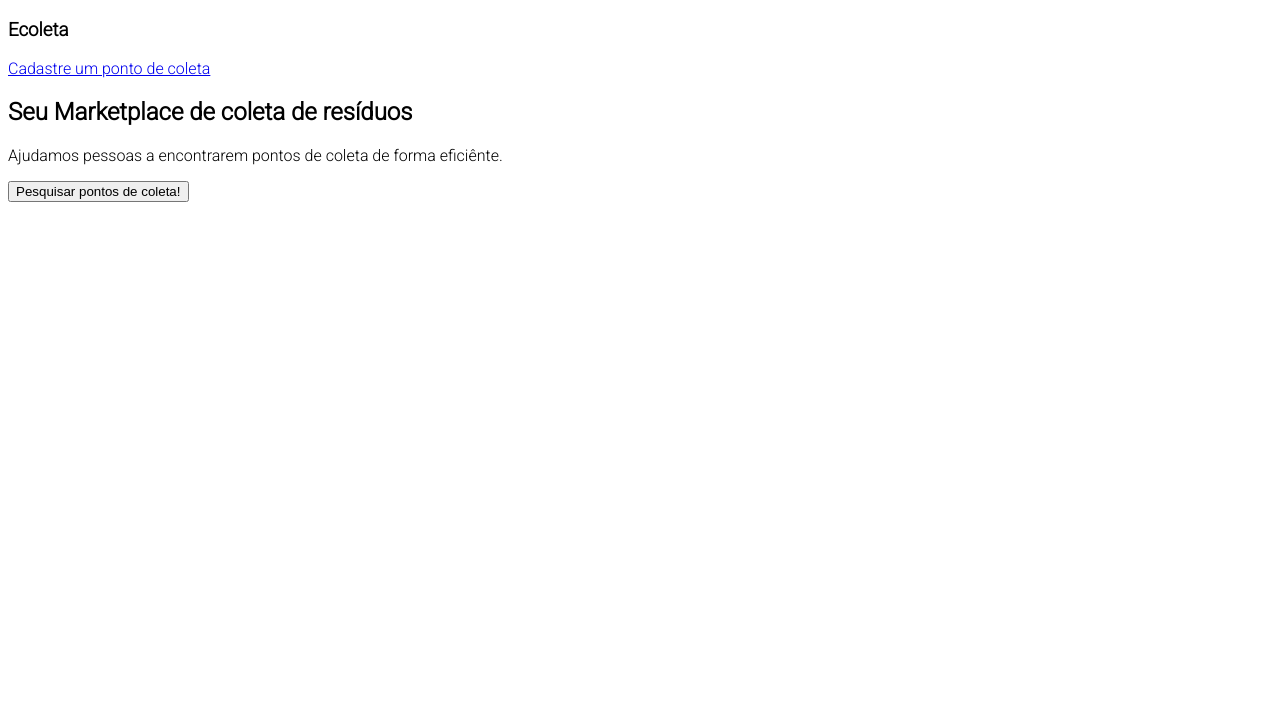
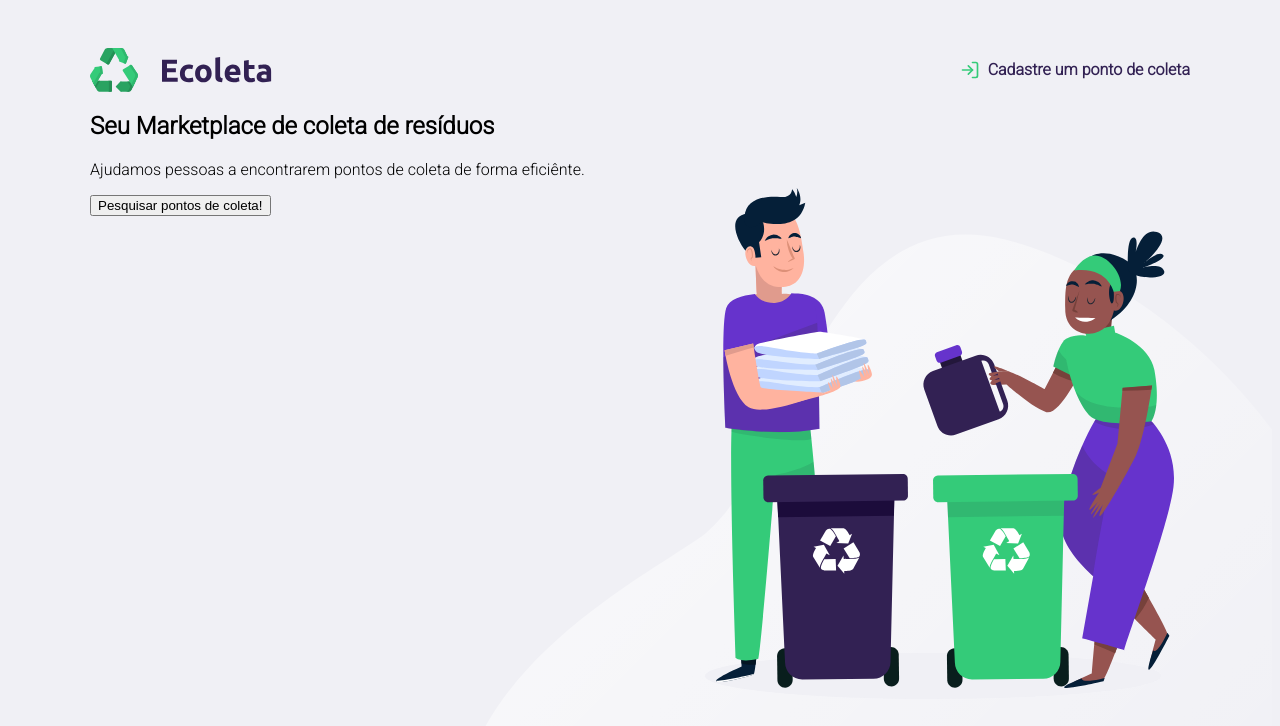
Before and after one commit to PaulaSena/Ecoleta, a plain HTML site: page index.html in a window 1280 px wide. Drawn offline with Linux system fonts and the light colour scheme.

Commit message:
Adição dos icones e alteração index.html e Css

```diff
--- a/index.html
+++ b/index.html
@@ -9,11 +9,25 @@
 
     <link rel="stylesheet" href="styles/main.css">
 <body>
-        <div>
-            <h3>Ecoleta</h3>
-            <a href="http://www.google.com.br" >Cadastre um ponto de coleta</a>
+    <!-- #page-home | criar div com ID
+    * Tag <span> também fica em linha e pode ser utilizada para add img.
+    -->
 
-            <br>
+
+     <div id="page-home">
+
+        <div class="content" >
+
+            <header>
+                <img src="/icones/logo.svg" alt="Logomarca">
+                <a href="http://www.google.com.br" target="blanck">
+                    <span>  </span>
+                    Cadastre um ponto de coleta</a>
+
+
+            </header>
+
+                    <main>
 
                     <h2> Seu Marketplace de coleta de resíduos </h2>
 
@@ -21,8 +35,12 @@
 
 
                         <button> Pesquisar pontos de coleta!</button>
+
+                    </main>
+
         </div>
 
+     </div>
 
 
 </body>
--- a/styles/main.css
+++ b/styles/main.css
@@ -1,4 +1,70 @@
 html {
     font-family: 'Roboto', sans-serif;
 }
+
+
 /* Box model
+largura, altura espaçamentos, preencimento,
+Posicionamento,alinhamento bordas, cor Fundo,
+maneira vista pelo html (display)
+ */
+
+
+body {
+    background-color: #f0f0f5;
+}
+
+
+/* Excluindo o sublinhado da tag <a>*/
+a {
+    text-decoration: none;
+}
+
+#page-home{
+    height: 100vh;
+
+    background: url('../icones/home-background.svg') no-repeat;
+    background-position: 35vw bottom;
+}
+
+#page-home .content{
+        width: 90%;
+        max-width:1100px;
+        margin: 0 auto;
+
+}
+
+/* display: flex; eixo x | espaço entre o eixo|-> space-between */
+
+#page-home header {
+    margin-top: 48px;
+
+    display: flex;
+    align-items: center;
+    justify-content: space-between;
+}
+
+/* Alinhando icone um ao lado do outro <a> link */
+
+#page-home header a {
+    display: flex;
+    color: #322153;
+    font-weight: 700;
+
+}
+
+
+/*Determinar sempre altura e largura para exibir imagem
+*  margin-right: 16px;
+*/
+
+#page-home header a span{
+    display: flex;
+    background: url(/icones/log-in.svg);
+    width: 20px;
+    height: 20px;
+    margin-right: 1vh;
+}
+#page-home main{
+
+}
```
Also changed, not shown: icones/arrow-left.svg (added), icones/baterias.svg (added), icones/check.svg (added), icones/eletronicos.svg (added), icones/home-background.svg (added), icones/lampadas.svg (added), icones/log-in.svg (added), icones/logo.svg (added), icones/oleo.svg (added), icones/organicos.svg (added), icones/papeis-papelao.svg (added), icones/search.svg (added), icones/x.svg (added). Lines whose indentation alone changed are shown as unchanged.
